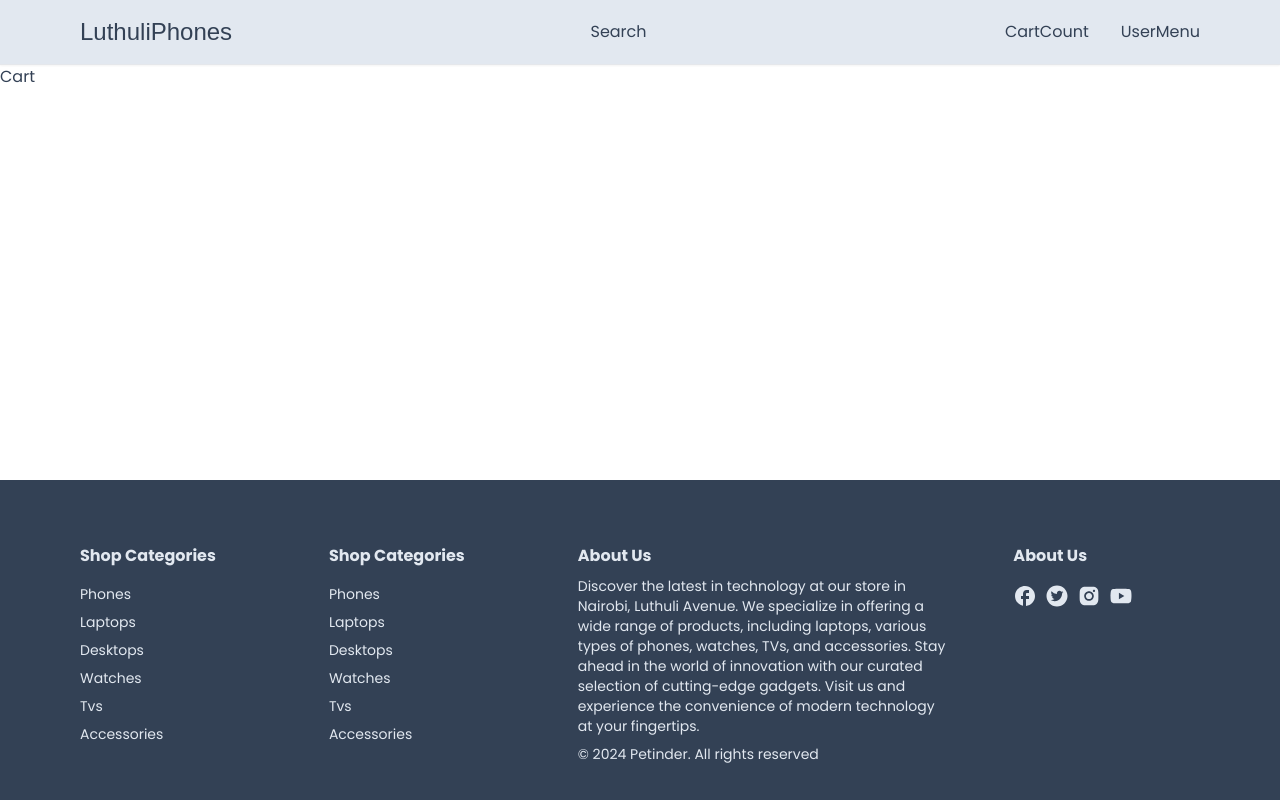
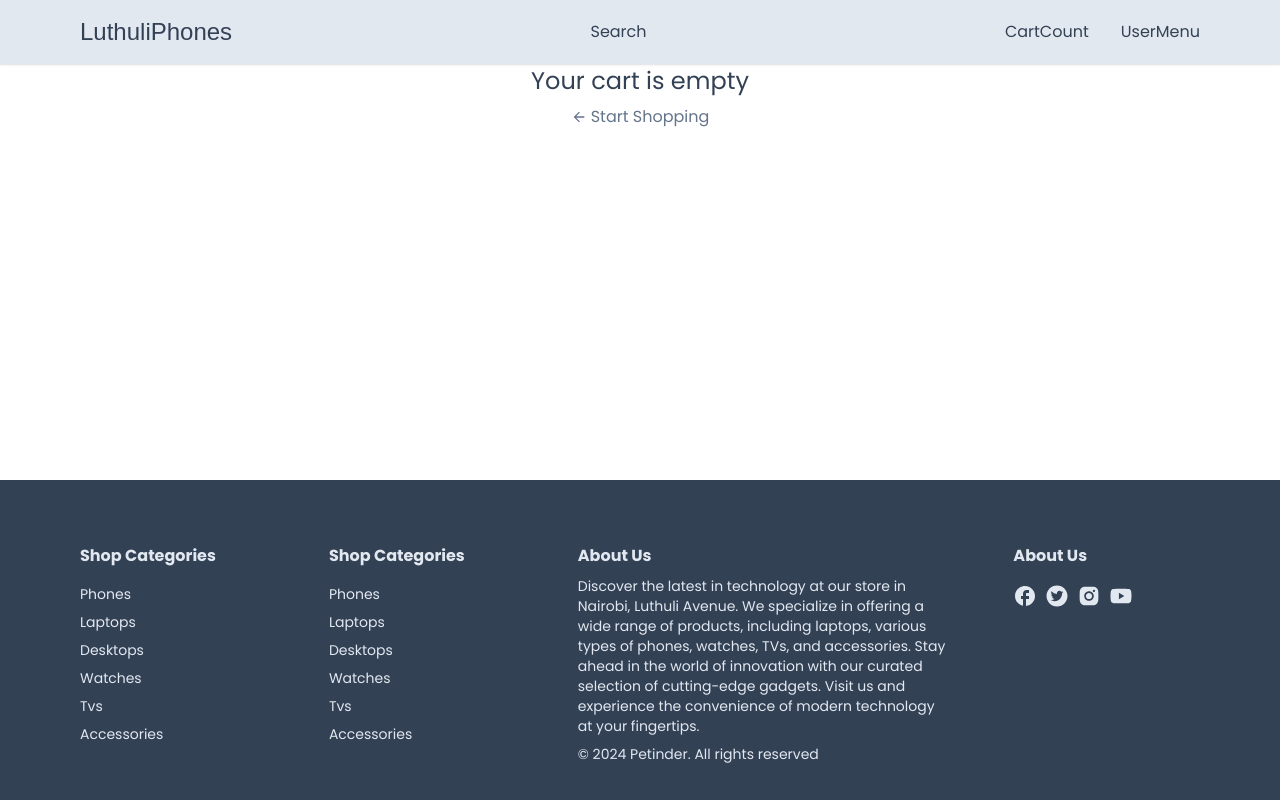
Before and after one commit to JosephMugo8711/Luthuli, a Next.js app: page /cart in a window 1280 px wide. Built offline with nearby package versions, Linux system fonts and the light colour scheme; a web font is replaced by a local one.

Commit message:
Feat: cart page

```diff
--- /dev/null
+++ b/app/cart/CartClient.tsx
@@ -0,0 +1,46 @@
+"use client";
+
+import { useCart } from "@/hook/useCart";
+import Link from "next/link";
+import { MdArrowBack } from "react-icons/md";
+import Heading from "../components/Heading";
+
+
+const CartClient = () => {
+    const { cartProducts } = useCart();
+    if (!cartProducts || cartProducts.length === 0){
+        return (
+            <div className="flex flex-col items-center">
+                <div className="text-2xl">Your cart is empty</div>
+                <div>
+                    <Link href={"/"} className="
+                    text-slate-500 flex items-center gap-1 mt-2
+                    ">
+                        <MdArrowBack />
+                        <span>Start Shopping</span>
+                    </Link>
+                </div>
+            </div>
+        )
+    };
+
+    return (
+        <div>
+            <Heading title="Shopping Cart" center/>
+            <div className="grid
+            grid-cols-5
+            text-xs
+            gap-4
+            pb-2
+            items-center
+            ">
+                <div className="col-span-2 justify-self-start">PRODUCT</div>
+                <div className="justify-self-center">PRICE</div>
+                <div className="justify-self-center">QUANTITY</div>
+                <div className="justify-self-end">TOTAL</div>
+            </div>
+        </div>
+    )
+    };
+
+export default CartClient;
--- a/app/cart/page.tsx
+++ b/app/cart/page.tsx
@@ -1,8 +1,11 @@
+import Container from "../components/container";
+import CartClient from "./CartClient";
+
 const Cart = () => {
     return (
-        <div>
-            Cart
-        </div>
+         <Container>
+            <CartClient />
+         </Container>
      );
 }
 
```
